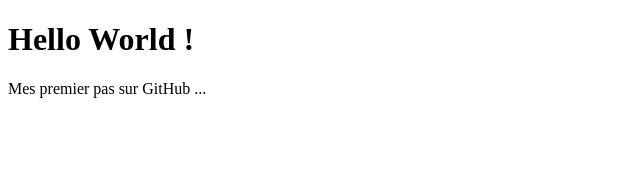
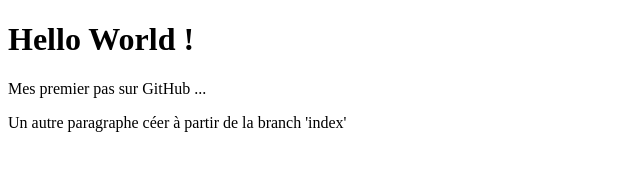
Before and after one commit to eRIOUweb/hello-world, a plain HTML site: page index.html in a window 1280 px wide. Shown: the whole page, without its empty margins (0-640 px from the left). Drawn offline with Linux system fonts and the light colour scheme.

Commit message:
ajout nouveau paragraphe a partir de la branch index

```diff
--- a/index.html
+++ b/index.html
@@ -7,5 +7,6 @@
 <body>
     <h1>Hello World !</h1>
     <p>Mes premier pas sur GitHub ...</p>
+    <p>Un autre paragraphe céer à partir de la branch 'index'</p>
 </body>
 </html>
```
